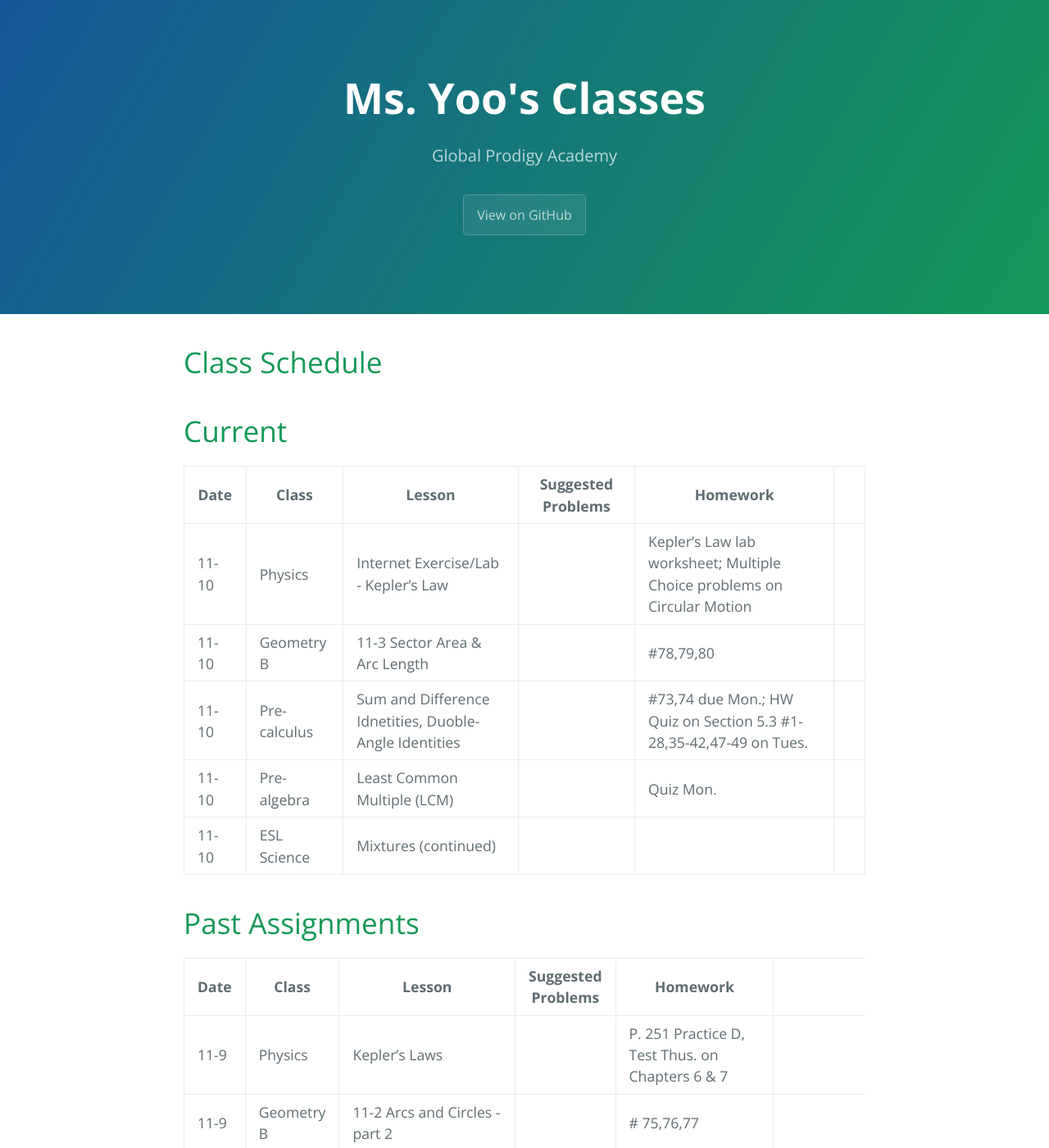
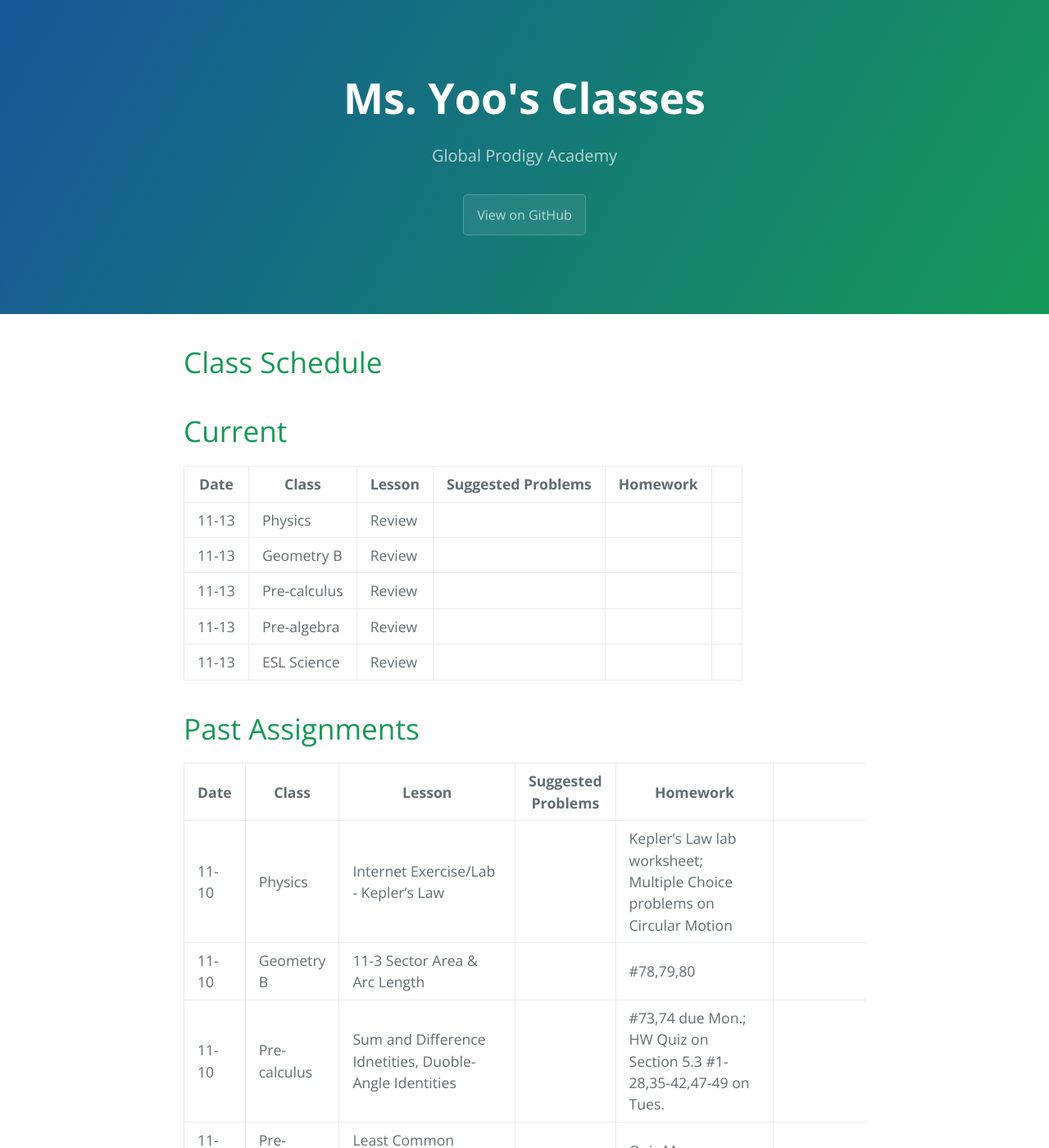
Before and after one commit to gpayoo/gpayoo, a Jekyll site: the page built from index.md, in a window 1280 px wide and 1400 px high. Shown: the whole window at 82% size. Built offline with Jekyll 4.4.1, drawn with Linux system fonts in a browser that asks for light colours; our own code applies the rules of GitHub Pages for plain Markdown files.

Commit message:
Update index.md

```diff
--- a/index.md
+++ b/index.md
@@ -10,17 +10,23 @@ layout: default
 
 | Date | Class | Lesson | Suggested Problems | Homework |
 | ---- | ----- | ------ | -------- | ---
-| 11-10 | Physics | Internet Exercise/Lab - Kepler's Law | |  Kepler's Law lab worksheet; Multiple Choice problems on Circular Motion
-| 11-10 | Geometry B | 11-3 Sector Area & Arc Length | | #78,79,80|
-| 11-10 | Pre-calculus | Sum and Difference Idnetities, Duoble-Angle Identities  | | #73,74 due Mon.; HW Quiz on Section 5.3 #1-28,35-42,47-49 on Tues.
-| 11-10 | Pre-algebra | Least Common Multiple (LCM) | | Quiz Mon.
-| 11-10 | ESL Science | Mixtures (continued) |  |
+| 11-13 | Physics | Review | |
+| 11-13 | Geometry B | Review | | |
+| 11-13 | Pre-calculus | Review | |
+| 11-13 | Pre-algebra | Review | |
+| 11-13 | ESL Science | Review |  |
+
 
 
 # [](#header-2) Past Assignments
 
 | Date | Class | Lesson | Suggested Problems | Homework |
 | ---- | ----- | ------ | -------- | ---
+| 11-10 | Physics | Internet Exercise/Lab - Kepler's Law | |  Kepler's Law lab worksheet; Multiple Choice problems on Circular Motion
+| 11-10 | Geometry B | 11-3 Sector Area & Arc Length | | #78,79,80|
+| 11-10 | Pre-calculus | Sum and Difference Idnetities, Duoble-Angle Identities  | | #73,74 due Mon.; HW Quiz on Section 5.3 #1-28,35-42,47-49 on Tues.
+| 11-10 | Pre-algebra | Least Common Multiple (LCM) | | Quiz Mon.
+| 11-10 | ESL Science | Mixtures (continued) |  |
 | 11-9 | Physics | Kepler's Laws | | P. 251 Practice D, Test Thus. on Chapters 6 & 7
 | 11-9 | Geometry B | 11-2 Arcs and Circles - part 2 | | # 75,76,77|
 | 11-9 | Pre-calculus | Sum and Difference Identities | | HW Quiz Fri. Section 5.2 #1-38, #41,42,73,75; and Handouts #71,72 due Fri. ; P. 468 #1-21 odd due Mon.
```
